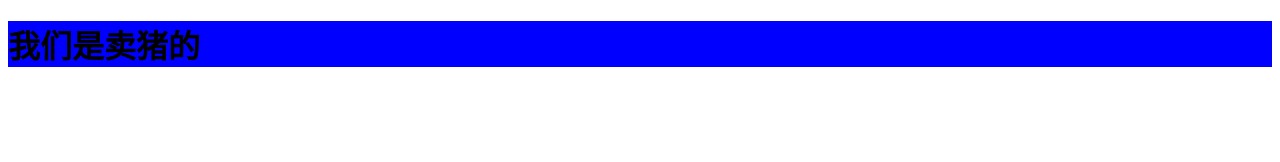
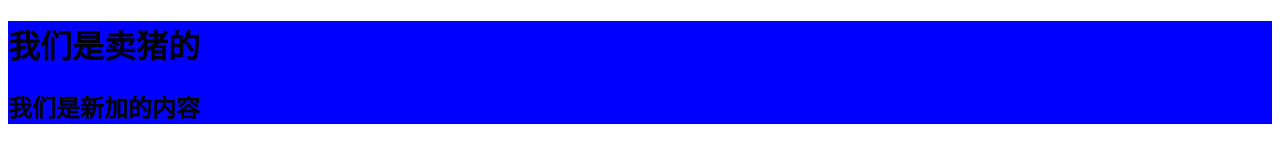
Before and after one commit to dengsiyuan1005/git-demo-1, a plain HTML site: page index.html in a window 1280 px wide. Drawn offline with Linux system fonts and the light colour scheme.

Commit message:
我们是版本二

```diff
--- a/index.html
+++ b/index.html
@@ -12,6 +12,7 @@
 <body>
     <div class="box">
         <h1>我们是卖猪的</h1>
+        <h2>我们是新加的内容</h2>
     </div>
 
 </body>
```
